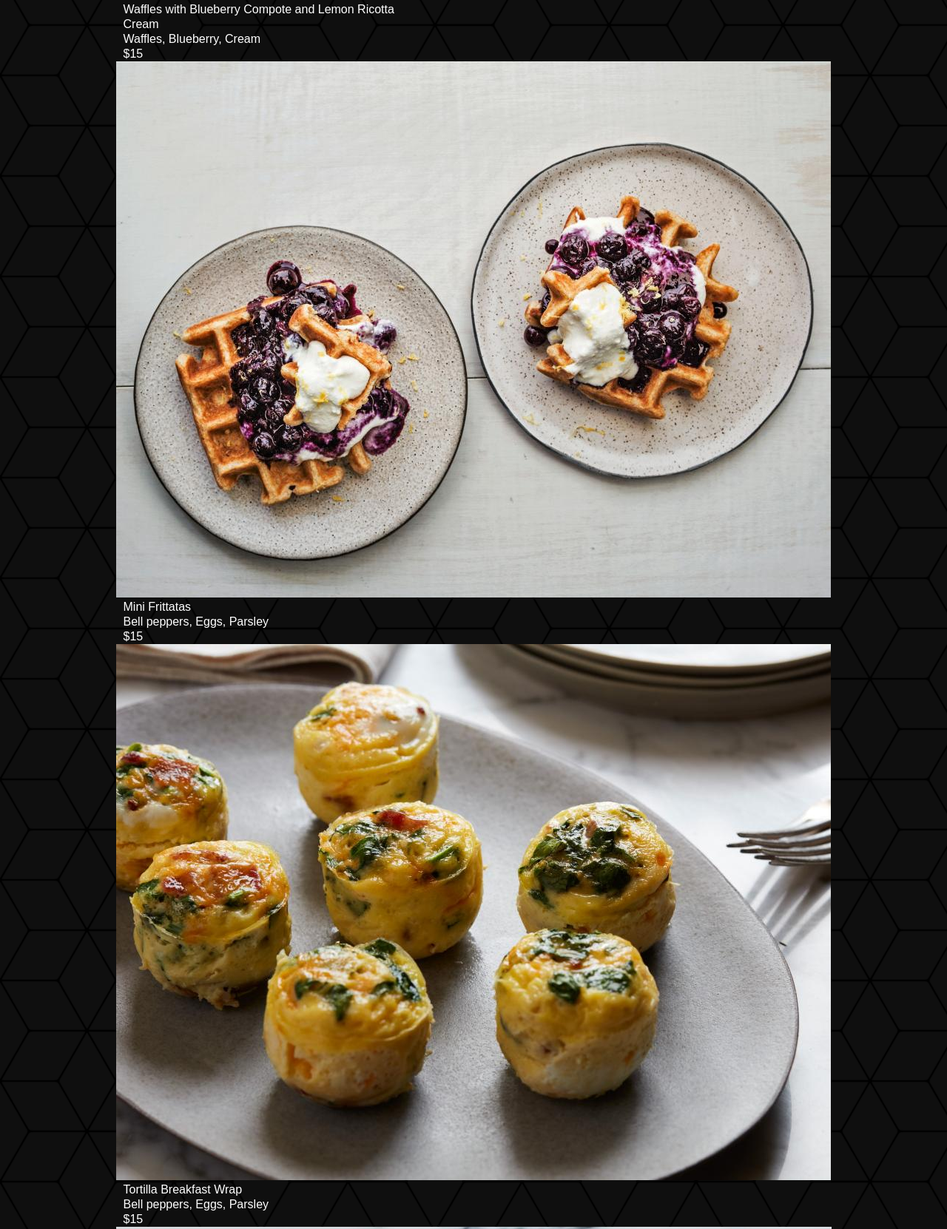
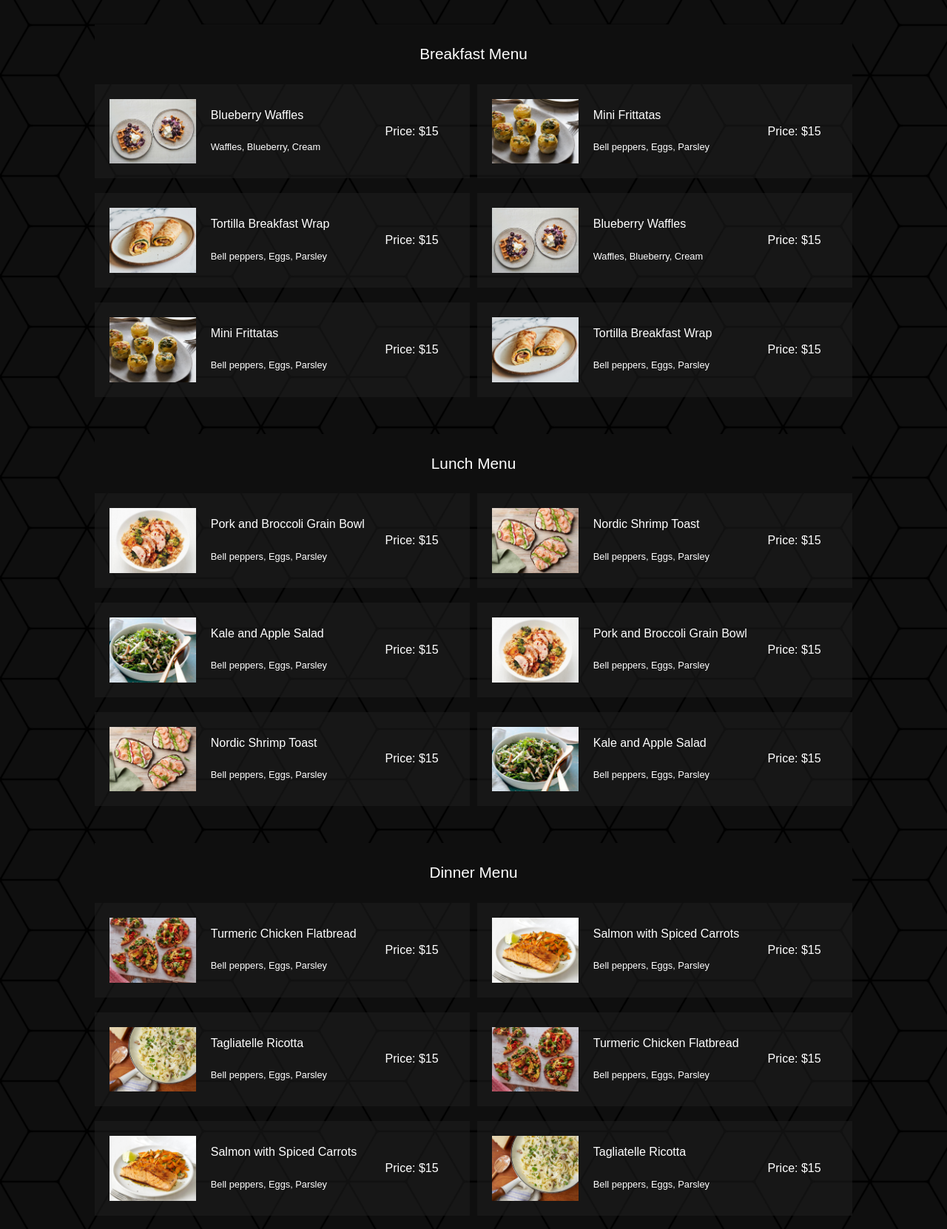
Before and after one commit to a1excpunk/restourant, a plain HTML site: page html/menu.html in a window 1280 px wide. Shown: the part 102-1764 px from the top of the page at 74% size. Drawn offline with Linux system fonts and the light colour scheme.

Commit message:
finished menu page

```diff
--- a/html/menu.html
+++ b/html/menu.html
@@ -27,7 +27,7 @@
         </nav>
         <input type="checkbox" name="nav" id="nav">
         <label for="nav" class="mobile">
-            <img src="../images/icon-burger-menu.svg" alt="" class="mobile burger-menu-icon">
+            <img src="../images/icon-burger-menu.svg" alt="byrger menu icon" class="mobile burger-menu-icon">
             <div class="exit-button"></div>
         </label>
         <nav class="mobile-nav mobile">
@@ -41,131 +41,129 @@
     </header>
 
     <div class="container">
-        <main>
-            <div class="menu-cards-container">
+        <div class="menu-container">
             <p>Breakfast Menu</p>
             <div class="menu-cards">
                 <div class="menu-card">
-                        <p>Waffles with Blueberry Compote and Lemon Ricotta Cream</p>
+                    <img src="../images/waffles.jpeg" alt="" width="200">
+                    <p>Blueberry Waffles</p>
                     <p>Waffles, Blueberry, Cream</p>
-                        <p>$15</p>
-                        <img src="../images/waffles.jpeg" alt="">
+                    <p>Price: $15</p>
                 </div>
                 <div class="menu-card">
+                    <img src="../images/Mini-Frittatas.jpeg" alt="" width="200">
                     <p>Mini Frittatas</p>
                     <p>Bell peppers, Eggs, Parsley</p>
-                        <p>$15</p>
-                        <img src="../images/Mini-Frittatas.jpeg" alt="">
+                    <p>Price: $15</p>
                 </div>
                 <div class="menu-card">
+                    <img src="../images/Tortilla-Breakfast-Wrap.jpeg" alt="" width="200">
                     <p>Tortilla Breakfast Wrap</p>
                     <p>Bell peppers, Eggs, Parsley</p>
-                        <p>$15</p>
-                        <img src="../images/Tortilla-Breakfast-Wrap.jpeg" alt="">
+                    <p>Price: $15</p>
                 </div>
                 <div class="menu-card">
-                        <p>Waffles with Blueberry Compote and Lemon Ricotta Cream</p>
+                    <img src="../images/waffles.jpeg" alt="" width="200">
+                    <p>Blueberry Waffles</p>
                     <p>Waffles, Blueberry, Cream</p>
-                        <p>$15</p>
-                        <img src="../images/waffles.jpeg" alt="">
+                    <p>Price: $15</p>
                 </div>
                 <div class="menu-card">
+                    <img src="../images/Mini-Frittatas.jpeg" alt="" width="200">
                     <p>Mini Frittatas</p>
                     <p>Bell peppers, Eggs, Parsley</p>
-                        <p>$15</p>
-                        <img src="../images/Mini-Frittatas.jpeg" alt="">
+                    <p>Price: $15</p>
                 </div>
                 <div class="menu-card">
+                    <img src="../images/Tortilla-Breakfast-Wrap.jpeg" alt="" width="200">
                     <p>Tortilla Breakfast Wrap</p>
                     <p>Bell peppers, Eggs, Parsley</p>
-                        <p>$15</p>
-                        <img src="../images/Tortilla-Breakfast-Wrap.jpeg" alt="">
+                    <p>Price: $15</p>
                 </div>
             </div>
         </div>
-            <div class="menu-cards-container">
-                <p>Lunch</p>
+        <div class="menu-container">
+            <p>Lunch Menu</p>
             <div class="menu-cards">
                 <div class="menu-card">
+                    <img src="../images/pork-n-broccoli-grain-bowl.jpeg" alt="" width="200">
                     <p>Pork and Broccoli Grain Bowl</p>
                     <p>Bell peppers, Eggs, Parsley</p>
-                        <p>$15</p>
-                        <img src="../images/pork-n-broccoli-grain-bowl.jpeg" alt="">
+                    <p>Price: $15</p>
                 </div>
                 <div class="menu-card">
+                    <img src="../images/nordic-shrimp-toast.jpeg" alt="" width="200">
                     <p>Nordic Shrimp Toast</p>
                     <p>Bell peppers, Eggs, Parsley</p>
-                        <p>$15</p>
-                        <img src="../images/nordic-shrimp-toast.jpeg" alt="">
+                    <p>Price: $15</p>
                 </div>
                 <div class="menu-card">
+                    <img src="../images/kale-n-apple-salad.jpeg" alt="" width="200">
                     <p>Kale and Apple Salad</p>
                     <p>Bell peppers, Eggs, Parsley</p>
-                        <p>$15</p>
-                        <img src="../images/kale-n-apple-salad.jpeg" alt="">
+                    <p>Price: $15</p>
                 </div>
                 <div class="menu-card">
+                    <img src="../images/pork-n-broccoli-grain-bowl.jpeg" alt="" width="200">
                     <p>Pork and Broccoli Grain Bowl</p>
                     <p>Bell peppers, Eggs, Parsley</p>
-                        <p>$15</p>
-                        <img src="../images/pork-n-broccoli-grain-bowl.jpeg" alt="">
+                    <p>Price: $15</p>
                 </div>
                 <div class="menu-card">
+                    <img src="../images/nordic-shrimp-toast.jpeg" alt="" width="200">
                     <p>Nordic Shrimp Toast</p>
                     <p>Bell peppers, Eggs, Parsley</p>
-                        <p>$15</p>
-                        <img src="../images/nordic-shrimp-toast.jpeg" alt="">
+                    <p>Price: $15</p>
                 </div>
                 <div class="menu-card">
+                    <img src="../images/kale-n-apple-salad.jpeg" alt="" width="200">
                     <p>Kale and Apple Salad</p>
                     <p>Bell peppers, Eggs, Parsley</p>
-                        <p>$15</p>
-                        <img src="../images/kale-n-apple-salad.jpeg" alt="">
+                    <p>Price: $15</p>
                 </div>
             </div>
         </div>
-            <div class="menu-cards-container">
-                <p>Dinner</p>
+        <div class="menu-container">
+            <p>Dinner Menu</p>
             <div class="menu-cards">
                 <div class="menu-card">
+                    <img src="../images/Turmeric-Chicken-Flatbread.jpeg" alt="" width="200">
                     <p>Turmeric Chicken Flatbread</p>
                     <p>Bell peppers, Eggs, Parsley</p>
-                        <p>$15</p>
-                        <img src="../images/Turmeric-Chicken-Flatbread.jpeg" alt="">
+                    <p>Price: $15</p>
                 </div>
                 <div class="menu-card">
-                        <p>Glazed Salmon with Spiced Carrots</p>
+                    <img src="../images/Glazed-Salmon-with-Spiced-Carrots.jpeg" alt="" width="200">
+                    <p>Salmon with Spiced Carrots</p>
                     <p>Bell peppers, Eggs, Parsley</p>
-                        <p>$15</p>
-                        <img src="../images/Glazed-Salmon-with-Spiced-Carrots.jpeg" alt="">
+                    <p>Price: $15</p>
                 </div>
                 <div class="menu-card">
-                        <p>Tagliatelle with Peas, Sausage and Ricotta</p>
+                    <img src="../images/Tagliatelle.jpeg" alt="" width="200">
+                    <p>Tagliatelle Ricotta</p>
                     <p>Bell peppers, Eggs, Parsley</p>
-                        <p>$15</p>
-                        <img src="../images/Tagliatelle.jpeg" alt="">
+                    <p>Price: $15</p>
                 </div>
                 <div class="menu-card">
+                    <img src="../images/Turmeric-Chicken-Flatbread.jpeg" alt="" width="200">
                     <p>Turmeric Chicken Flatbread</p>
                     <p>Bell peppers, Eggs, Parsley</p>
-                        <p>$15</p>
-                        <img src="../images/Turmeric-Chicken-Flatbread.jpeg" alt="">
+                    <p>Price: $15</p>
                 </div>
                 <div class="menu-card">
-                        <p>Glazed Salmon with Spiced Carrots</p>
+                    <img src="../images/Glazed-Salmon-with-Spiced-Carrots.jpeg" alt="" width="200">
+                    <p>Salmon with Spiced Carrots</p>
                     <p>Bell peppers, Eggs, Parsley</p>
-                        <p>$15</p>
-                        <img src="../images/Glazed-Salmon-with-Spiced-Carrots.jpeg" alt="">
+                    <p>Price: $15</p>
                 </div>
                 <div class="menu-card">
-                        <p>Tagliatelle with Peas, Sausage and Ricotta</p>
+                    <img src="../images/Tagliatelle.jpeg" alt="" width="200">
+                    <p>Tagliatelle Ricotta</p>
                     <p>Bell peppers, Eggs, Parsley</p>
-                        <p>$15</p>
-                        <img src="../images/Tagliatelle.jpeg" alt="">
+                    <p>Price: $15</p>
                 </div>
             </div>
         </div>
-        </main>
     </div>
     <footer>
         <p>Main St, Blackabbey, Adare, Co. Limerick - Copyright 2021©</p>
--- a/style/main.css
+++ b/style/main.css
@@ -1,14 +1,12 @@
-html {
-  height: 100%;
-}
-
 body {
   background-color: #0f0f0f;
   background-image: url("../images/background.png");
   background-repeat: repeat;
   font-family: Arial, Helvetica, sans-serif;
-  min-height: 100%;
+  min-height: 100vh;
 }
+
+/* ========== Utils ==========*/
 
 .mobile {
   display: none;
@@ -92,6 +90,8 @@ main p {
   min-width: 200px;
 }
 
+/* ========== Reservation ==========*/
+
 .reservation {
   text-decoration: none;
   color: #ffffff;
@@ -123,6 +123,9 @@ main p {
   border-color: transparent;
 }
 
+
+/* ========== Map ==========*/
+
 iframe {
   border: none;
 }
@@ -131,21 +134,11 @@ iframe {
   margin: 20px 0;
 }
 
-footer {
-  background-color: #000000a1;
-}
-footer p {
-  color: #bebebe;
-  font-size: 10px;
-  text-align: center;
-  padding: 45px 0;
-}
-
 .hidden {
   display: none;
 }
 
-/* Contact Us Page */
+/* ========== Contact Us ==========*/
 
 .contact-container {
   display: flex;
@@ -166,9 +159,28 @@ footer p {
 
 .contact-info {
   background-color: #0c0c0c;
-  color: #b4b4b4;
+  color: #f1f1f1;
   gap: 100px;
   justify-content: flex-start;
+  position: relative;
+}
+
+.contact-info::before {
+  content: "";
+  position: absolute;
+  top: 0;
+  left: 0;
+  width: 100%;
+  height: 100%;
+  background-image: url("../images/contact-bg.jpg");
+  background-position: center;
+  background-size: cover;
+  filter: brightness(20%);
+}
+
+.contact-info p{
+  z-index: 10;
+  color: #f1f1f1;
 }
 
 .contact-info p:first-of-type {
@@ -242,11 +254,10 @@ footer p {
   height: 100vh;
 }
 
-.reservation-container .container{
+.reservation-container .container {
   display: flex;
   justify-content: center;
   align-items: center;
-
 }
 
 /* input[type="date"]:before {
@@ -259,10 +270,72 @@ input[type="date"]:valid:before {
   content: "";
 } */
 
-/* about us */
-.about-us-hero-img{
-  background-image: url('../images/chef7.jpg');
+/* ========== About Us ==========*/
+.about-us-hero-img {
+  background-image: url("../images/chef7.jpg");
   background-size: cover;
   background-position: center;
   background-repeat: no-repeat;
 }
+
+/* ========== Menu ==========*/
+.menu-container{
+  margin: 50px 0;
+}
+
+.menu-container > p{
+  text-align: center;
+  font-size: 1.3em;
+  padding: 30px 0;
+  background-color: #0f0f0f;
+}
+
+.menu-cards{
+  display: grid;
+  grid-template-columns: repeat(auto-fit, minmax(400px, 1fr));
+  row-gap: 20px;
+  column-gap: 10px;
+}
+
+.menu-card{
+  padding: 20px;
+  box-sizing: border-box;
+  background-color: #1d1d1d98;
+  display: grid;
+  grid-template: repeat(2, 1fr) / 1fr 2fr 1fr;
+  align-items: center;
+}
+
+.menu-card img{
+  grid-column: 1 / 2;
+  grid-row: 1/3;
+  width: 100%;
+}
+
+.menu-card p:nth-of-type(1){
+  grid-column: 2/3;
+  grid-row: 1/2;
+  padding-left: 20px;
+}
+.menu-card p:nth-of-type(2){
+  font-size: 0.8em;
+  grid-column: 2/3;
+  grid-row: 2/3;
+  padding-left: 20px;
+}
+.menu-card p:nth-of-type(3){
+   grid-column: 3/4;
+   grid-row: 1/3;
+  justify-self: center;}
+
+/* ========== Footer ==========*/
+
+footer {
+  background-color: #000000a1;
+}
+footer p {
+  color: #bebebe;
+  font-size: 10px;
+  text-align: center;
+  padding: 45px 0;
+}
--- a/style/responsive.css
+++ b/style/responsive.css
@@ -54,7 +54,7 @@
     width: 70%;
   }
 
-  form,
+  .contact-container form,
   .contact-info {
     width: 100%;
     box-sizing: border-box;
@@ -76,3 +76,21 @@
     padding: 0;
   }
 }
+
+@media (max-width: 420px) {
+  .menu-cards{
+    display: flex;
+    flex-direction: column;
+  }
+
+  .menu-card {
+   display: flex;
+   flex-direction: column;
+   gap: 15px;
+   /* width: 100%; */
+  }
+
+  .menu-card p:last-of-type{
+    padding-bottom: 20px;
+  }
+}
```
Also changed, not shown: html/about.html (+4 -4 lines), images/contact-bg.jpg (added), style/menu.css (added). Lines whose indentation alone changed are shown as unchanged.
